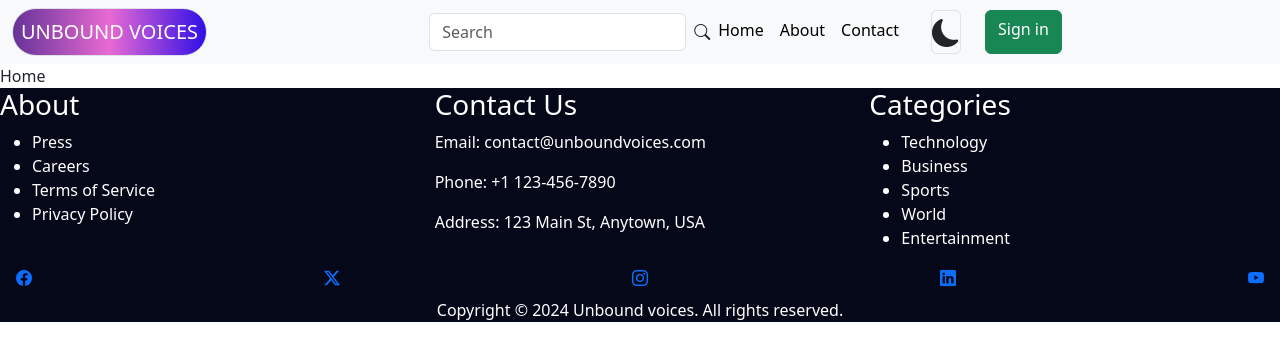
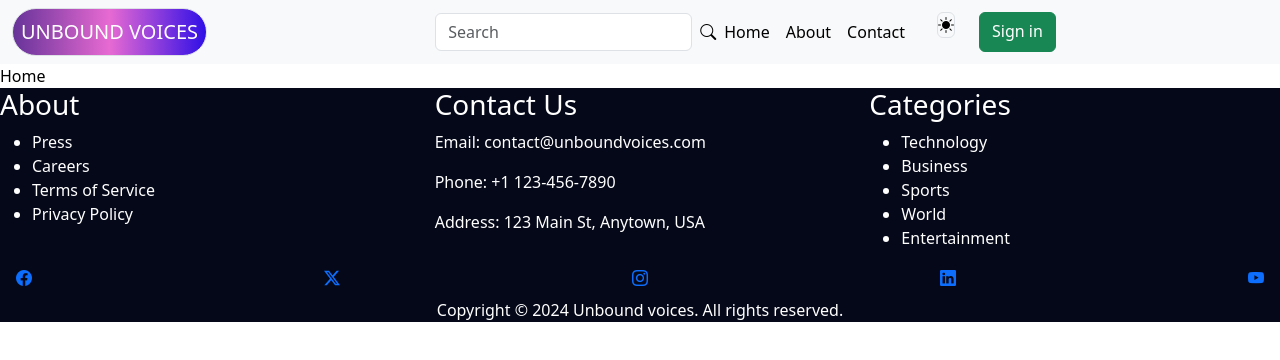
Before and after one commit to BRYANOOKO738/BLOG-app, a React (Vite) app in the folder Client/: page / in a window 1280 px wide. Shown: the top 360 px of the page. Built offline with nearby package versions, Linux system fonts and the light colour scheme.

Commit message:
Dark mode funtionality

```diff
--- a/Client/src/Components/Navbar/Navbar.jsx
+++ b/Client/src/Components/Navbar/Navbar.jsx
@@ -3,12 +3,15 @@ import { Link, Outlet } from "react-router-dom";
 import { useDispatch } from "react-redux";
 import { useSelector } from "react-redux";
 // import AvatarDropdown from "../AvatarDropdown";
+import { toggleTheme } from "../../redux/Theme/themeSlice";
 
 const Navbar = () => {
   const [isExpanded, setIsExpanded] = useState(false);
 
   const dispatch = useDispatch();
   const { currentUser } = useSelector((state) => state.user);
+  const { theme } = useSelector((state) => state.theme);
+
   const toggleSearchBar = () => {
     setIsExpanded(!isExpanded);
   };
@@ -52,9 +55,14 @@ const Navbar = () => {
             >
               <ul className="navbar-nav mx-auto mb-2 mb-lg-0">
                 <li className="nav-item">
-                  <a className="nav-link active" aria-current="page" href="#">
+                  <Link
+                    to="/"
+                    className="nav-link active"
+                    aria-current="page"
+                    href="#"
+                  >
                     Home
-                  </a>
+                  </Link>
                 </li>
                 <li className="nav-item">
                   <a className="nav-link active" aria-current="page" href="#">
@@ -67,8 +75,15 @@ const Navbar = () => {
                   </a>
                 </li>
                 <li className="nav-item">
-                  <div className="border rounded mx-4">
-                    <i className="bi bi-moon-fill fs-3"></i>
+                  <div
+                    className="border rounded mx-4"
+                    onClick={() => dispatch(toggleTheme())}
+                  >
+                    {theme === "light" ? (
+                      <i className="bi bi-brightness-high-fill"></i>
+                    ) : (
+                      <i className="bi bi-moon-fill fs-3"></i>
+                    )}
                   </div>
                 </li>
                 {currentUser ? (
--- /dev/null
+++ b/Client/src/Components/ThemeProvider.jsx
@@ -0,0 +1,27 @@
+import React from "react";
+import { useSelector } from "react-redux";
+
+const ThemeProvider = ({ children }) => {
+  const { theme } = useSelector((state) => state.theme); // Get the theme from Redux state
+
+  // Define inline styles for both light and dark themes
+  const lightThemeStyles = {
+    backgroundColor: "white",
+    color: "black",
+    minHeight: "100vh", // To ensure the whole view is styled
+  };
+
+  const darkThemeStyles = {
+    backgroundColor:" #050819",
+    color: "white",
+    minHeight: "100vh",
+  };
+
+  // Use the correct styles based on the current theme
+  const currentThemeStyles =
+    theme === "light" ? lightThemeStyles : darkThemeStyles;
+
+  return <div style={currentThemeStyles} className={theme}>{children}</div>;
+};
+
+export default ThemeProvider;
--- a/Client/src/main.jsx
+++ b/Client/src/main.jsx
@@ -5,6 +5,7 @@ import { BrowserRouter } from "react-router-dom";
 import store, { persistor } from "./redux/Store.js"; // Corrected import
 import { Provider } from "react-redux";
 import { PersistGate } from "redux-persist/integration/react";
+import ThemeProvider from "./Components/ThemeProvider.jsx";
 
 createRoot(document.getElementById("root")).render(
   <StrictMode>
@@ -13,7 +14,9 @@ createRoot(document.getElementById("root")).render(
       {/* 'store' from default import */}
       <PersistGate loading={null} persistor={persistor}>
         <BrowserRouter>
-          <App />
+          <ThemeProvider>
+            <App />
+          </ThemeProvider>
         </BrowserRouter>
       </PersistGate>
     </Provider>
--- a/Client/src/redux/Store.js
+++ b/Client/src/redux/Store.js
@@ -3,9 +3,10 @@ import { userReducer } from './user/userSlice';
 import { persistReducer } from 'redux-persist';
 import storage from 'redux-persist/lib/storage'; // This uses localStorage
 import { persistStore } from 'redux-persist'; // Correct import here
-
+import themeReducer from "./Theme/themeSlice"
 const rootReducer = combineReducers({
     user: userReducer,
+    theme: themeReducer,
 });
 
 const persistConfig = {
--- /dev/null
+++ b/Client/src/redux/Theme/themeSlice.js
@@ -0,0 +1,19 @@
+import { createSlice } from "@reduxjs/toolkit";
+
+const initialState = {
+    theme: "light",
+};
+
+const themeSlice = createSlice({
+    name: "theme",
+    initialState,
+    reducers: {
+        toggleTheme: (state) => {
+            state.theme = state.theme === "light"? "dark" : "light";
+        },
+    },
+});
+
+export const { toggleTheme } = themeSlice.actions;
+
+export default themeSlice.reducer;
```
